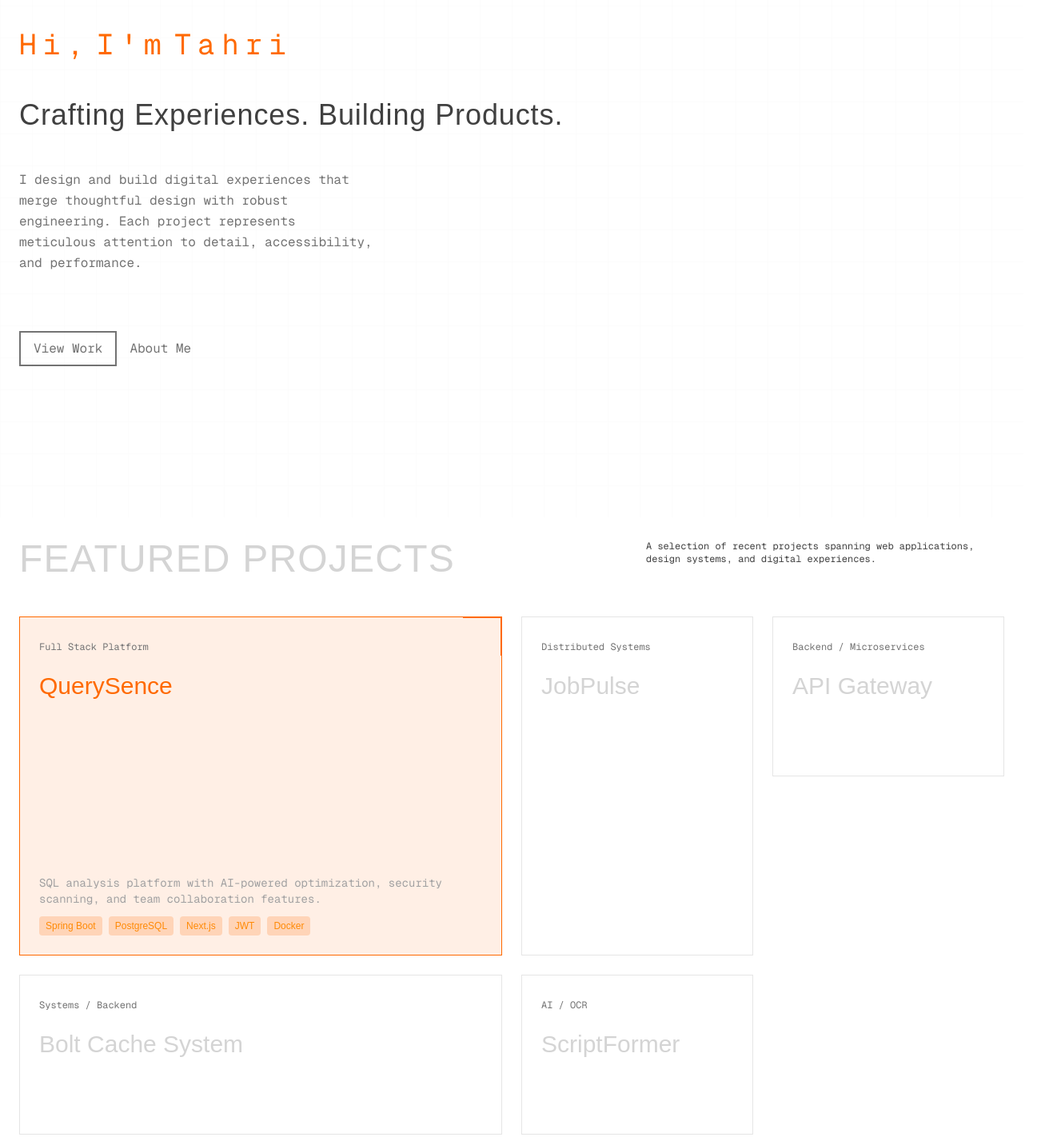
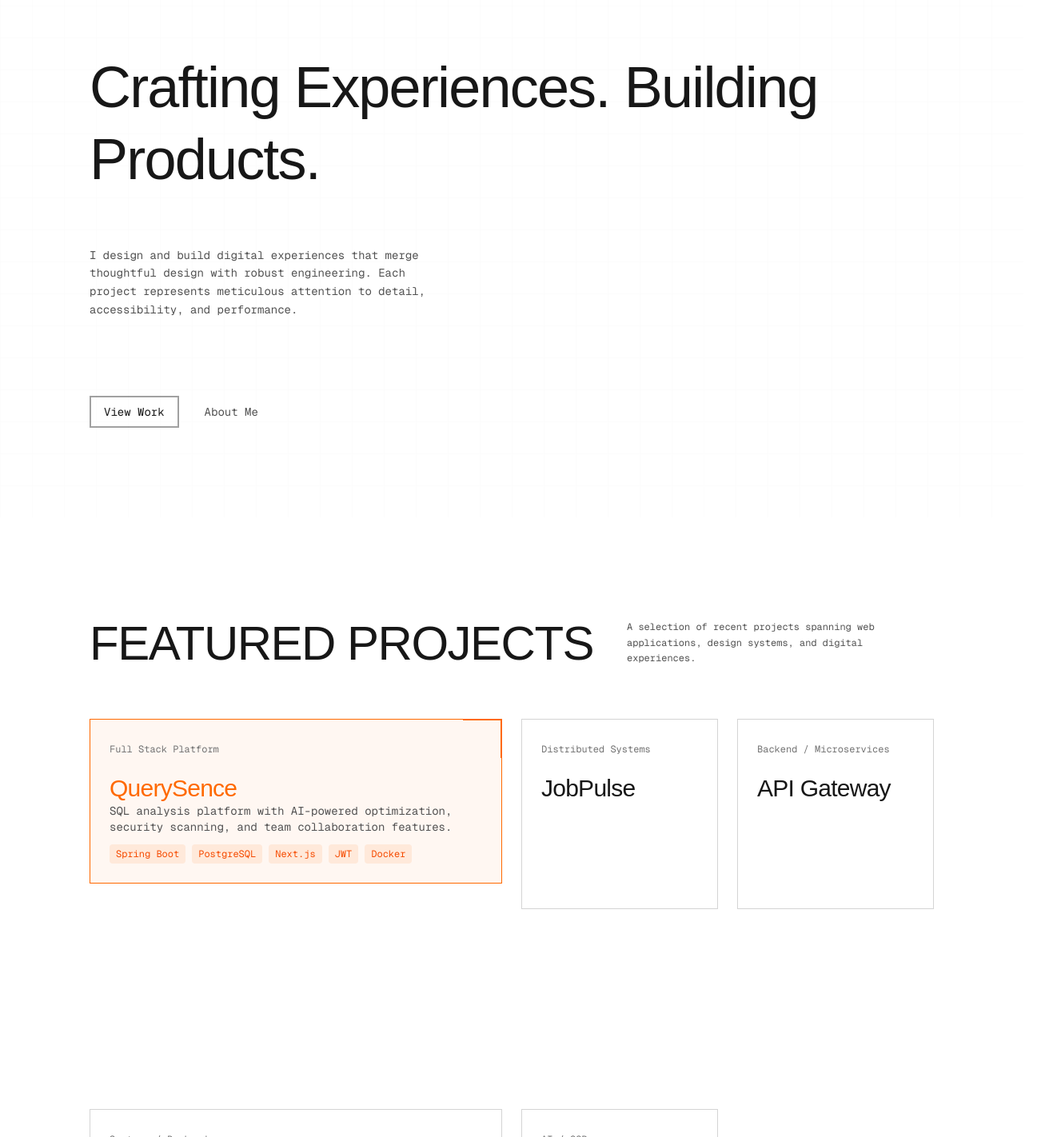
Before and after one commit to tahri-md/tahri-md.github.io, a Next.js app: page / in a window 1280 px wide. Shown: the part 153-1575 px from the top of the page at 80% size, 1312 px wide, since content can reach past the window. Built offline with nearby package versions, Linux system fonts and the light colour scheme.

Commit message:
refactor: clean up component structure and unify design system

```diff
--- a/app/globals.css
+++ b/app/globals.css
@@ -19,10 +19,15 @@
   }
 }
 
+html {
+  overflow-x: hidden;
+}
+
 body {
   background: var(--background);
   color: var(--foreground);
   font-family: Arial, Helvetica, sans-serif;
+  overflow-x: hidden;
 }
 
 .grid-bg {
--- a/app/page.tsx
+++ b/app/page.tsx
@@ -1,3 +1,4 @@
+import { ColophonSection } from "@/components/colophon-section";
 import HeroSection from "@/components/HeroSection";
 import { PrinciplesSection } from "@/components/principles-section";
 import SplitFlapText from "@/components/SplitFlapText";
@@ -9,6 +10,7 @@ export default function Home() {
       <HeroSection />
       <WorkSection />
       <PrinciplesSection />
+      <ColophonSection />
     </div>
   )
 }
--- a/components/HeroSection.tsx
+++ b/components/HeroSection.tsx
@@ -1,21 +1,44 @@
-import SplitFlapText from "./SplitFlapText";
+import SplitFlapText from "./SplitFlapText"
+
+const GREETING = "Hi, I'm Tahri"
+const HEADLINE = "Crafting Experiences. Building Products."
+const DESCRIPTION = "I design and build digital experiences that merge thoughtful design with robust engineering. Each project represents meticulous attention to detail, accessibility, and performance."
+
+const CTA_BUTTONS = [
+  { label: "View Work", href: "#projects", variant: "primary" },
+  { label: "About Me", href: "#approach", variant: "secondary" },
+]
 
 export default function HeroSection() {
   return (
-         <div className="flex flex-col justify-center w-full min-h-screen p-6 gap-12">
-                   <div className="grid-bg fixed inset-0" aria-hidden="true" />
-
+    <section id="hero" className="relative w-full min-h-screen flex flex-col justify-center px-6 md:px-12 lg:px-28 py-20">
+      <div className="grid-bg fixed inset-0 -z-10" aria-hidden="true" />
+      <div className="flex flex-col gap-16 max-w-5xl">
         <div className="text-orange-500">
-                 <SplitFlapText text="Hi, I'm Tahri" />
+          <SplitFlapText text={GREETING} />
         </div>
-               <h2 className="text-4xl text-neutral-700 text-muted-foreground/60 tracking-wide ">Crafting Experiences. Building Products.</h2>
-
-               <p className="font-mono text-neutral-500 max-w-md leading-relaxed text-muted-foreground">I design and build digital experiences that merge thoughtful design with robust engineering. Each project represents meticulous attention to detail, accessibility, and performance.</p>
-
-             <div className="flex flex-row items-center gap-4 mt-6 text-neutral-500">
-                 <a className="border border-2 px-4 py-2 font-mono hover:border-teal-500 hover:text-teal-500 transition-colors duration-300 ">View Work</a>
-                 <a className="font-mono  hover:text-white">About Me</a>
+        <h2 className="text-5xl md:text-7xl font-[var(--font-bebas)] text-neutral-900 dark:text-neutral-50 tracking-tight leading-tight">
+          {HEADLINE}
+        </h2>
+        <p className="font-mono text-sm text-neutral-600 dark:text-neutral-400 max-w-md leading-relaxed">
+          {DESCRIPTION}
+        </p>
+        <div className="flex flex-row items-center gap-4 mt-8">
+          {CTA_BUTTONS.map((button) => (
+            <a
+              key={button.label}
+              href={button.href}
+              className={`font-mono text-sm px-4 py-2 transition-all duration-300 ${
+                button.variant === "primary"
+                  ? "border-2 border-neutral-400 dark:border-neutral-600 text-neutral-900 dark:text-neutral-50 hover:border-teal-500 hover:text-teal-500"
+                  : "text-neutral-600 dark:text-neutral-400 hover:text-teal-500 dark:hover:text-teal-500"
+              }`}
+            >
+              {button.label}
+            </a>
+          ))}
         </div>
       </div>
+    </section>
   )
 }
--- a/components/WorkSection.tsx
+++ b/components/WorkSection.tsx
@@ -1,8 +1,22 @@
 "use client"
+
 import { cn } from "@/utils/utils"
 import { useState } from "react"
 
-const projects = [
+interface Project {
+  title: string
+  type: string
+  description: string
+  tech: string[]
+  link: string
+  span: string
+}
+
+const SECTION_ID = "projects"
+const SECTION_TITLE = "FEATURED PROJECTS"
+const SECTION_SUBTITLE = "A selection of recent projects spanning web applications, design systems, and digital experiences."
+
+const PROJECTS: Project[] = [
   {
     title: "QuerySence",
     type: "Full Stack Platform",
@@ -27,7 +41,7 @@ const projects = [
     description:
       "Centralized API gateway handling routing, authentication, and request filtering in a microservices architecture.",
     tech: ["Spring Cloud Gateway", "JWT", "Microservices"],
-    link: "#",
+    link: "https://github.com/tahri-md/apigateway",
     span: "col-span-1 row-span-1",
   },
   {
@@ -36,7 +50,7 @@ const projects = [
     description:
       "Distributed cache system with consistent hashing, replication, LRU/LFU eviction, and pub/sub messaging.",
     tech: ["Go", "Gin", "Distributed Systems"],
-    link: "#",
+    link: "https://github.com/tahri-md/bolt",
     span: "col-span-2 row-span-1",
   },
   {
@@ -45,40 +59,30 @@ const projects = [
     description:
       "Deep learning pipeline for Arabic manuscript OCR using Transformers and custom preprocessing.",
     tech: ["PyTorch", "Transformers", "OCR", "NLP"],
-    link: "#",
+    link: "https://github.com/tahri-md/ScriptFormer",
     span: "col-span-1 row-span-1",
   },
 ]
 
-export default function WorkSection() {
-    return (
-        <div className="flex flex-col justify-center w-full min-h-screen p-6 gap-12">
-            <div className="flex flex-row justify-between">
-                <h2 className="text-5xl text-neutral-300 text-muted-foreground/60 tracking-wide ">FEATURED PROJECTS</h2>
-                <p className="font-mono text-neutral-700 text-xs max-w-md">A selection of recent projects spanning web applications, design systems, and digital experiences.</p>
-            </div>
-            <div>
-                <div className="grid grid-cols-2 md:grid-cols-4 gap-4 md:gap-6 auto-rows-[180px] md:auto-rows-[200px]">
-                    {projects.map((p, i) => (
-                        <WorkCard key={i} project={p} alwaysActive={i === 0} />
-                    ))}
-                </div>
-
-            </div>
-        </div>
-    )
+function SectionHeader() {
+  return (
+    <div className="flex flex-col md:flex-row md:justify-between gap-6">
+      <h2 className="text-5xl md:text-6xl font-[var(--font-bebas)] text-neutral-900 dark:text-neutral-50 tracking-tight">
+        {SECTION_TITLE}
+      </h2>
+      <p className="font-mono text-xs text-neutral-600 dark:text-neutral-400 max-w-sm leading-relaxed">
+        {SECTION_SUBTITLE}
+      </p>
+    </div>
+  )
 }
 
-type Project = {
-  title: string
-  type: string
-  description: string
-  tech: string[]
-  link: string
-  span: string
+interface WorkCardProps {
+  project: Project
+  alwaysActive?: boolean
 }
 
-function WorkCard({ project, alwaysActive = false }: { project: Project; alwaysActive?: boolean }) {
+function WorkCard({ project, alwaysActive = false }: WorkCardProps) {
   const [isHovered, setIsHovered] = useState(false)
   const isActive = alwaysActive || isHovered
 
@@ -90,27 +94,30 @@ function WorkCard({ project, alwaysActive = false }: { project: Project; alwaysA
       className={cn(
         "group relative flex flex-col justify-between p-6 border transition-all duration-500 overflow-hidden cursor-pointer",
         project.span,
-        isActive ? "border-orange-500" : "border-neutral-300/60"
+        isActive
+          ? "border-orange-500 dark:border-orange-500"
+          : "border-neutral-300 dark:border-neutral-700"
       )}
       onMouseEnter={() => setIsHovered(true)}
       onMouseLeave={() => setIsHovered(false)}
     >
       <div
         className={cn(
-          "absolute inset-0 bg-orange-500/10 transition-opacity duration-500",
+          "absolute inset-0 transition-opacity duration-500",
+          "bg-orange-500/5 dark:bg-orange-500/10",
           isActive ? "opacity-100" : "opacity-0"
         )}
       />
 
       <div className="relative z-10">
-        <span className="font-mono text-xs text-neutral-500">
+        <span className="font-mono text-xs text-neutral-500 dark:text-neutral-500">
           {project.type}
         </span>
 
         <h3
           className={cn(
-            "text-2xl md:text-3xl transition-colors duration-300 mt-5",
-            isActive ? "text-orange-500" : "text-neutral-300"
+            "text-2xl md:text-3xl font-[var(--font-bebas)] transition-colors duration-300 mt-5 tracking-tight",
+            isActive ? "text-orange-500" : "text-neutral-900 dark:text-neutral-100"
           )}
         >
           {project.title}
@@ -120,7 +127,7 @@ function WorkCard({ project, alwaysActive = false }: { project: Project; alwaysA
       <div className="relative z-10 space-y-3">
         <p
           className={cn(
-            "text-sm font-mono text-neutral-400 transition-all duration-500 line-clamp-2",
+            "text-sm font-mono text-neutral-600 dark:text-neutral-400 transition-all duration-500 line-clamp-2",
             isActive ? "opacity-100 translate-y-0" : "opacity-0 translate-y-2"
           )}
         >
@@ -134,7 +141,10 @@ function WorkCard({ project, alwaysActive = false }: { project: Project; alwaysA
           )}
         >
           {project.tech.map((t) => (
-            <span key={t} className="text-xs px-2 py-1 bg-orange-500/20 text-orange-400 rounded">
+            <span
+              key={t}
+              className="text-xs px-2 py-1 bg-orange-500/10 dark:bg-orange-500/20 text-orange-600 dark:text-orange-400 rounded font-mono"
+            >
               {t}
             </span>
           ))}
@@ -143,7 +153,7 @@ function WorkCard({ project, alwaysActive = false }: { project: Project; alwaysA
 
       <div
         className={cn(
-          "absolute top-0 right-0 w-12 h-12 transition-all duration-500",
+          "absolute top-0 right-0 w-12 h-12 transition-all duration-500 pointer-events-none",
           isActive ? "opacity-100" : "opacity-0"
         )}
       >
@@ -153,3 +163,26 @@ function WorkCard({ project, alwaysActive = false }: { project: Project; alwaysA
     </a>
   )
 }
+
+function ProjectGrid() {
+  return (
+    <div className="grid grid-cols-1 md:grid-cols-2 lg:grid-cols-4 gap-4 md:gap-6 auto-rows-[200px] md:auto-rows-[220px]">
+      {PROJECTS.map((project, i) => (
+        <div key={project.title} className={`${project.span}`}>
+          <WorkCard project={project} alwaysActive={i === 0} />
+        </div>
+      ))}
+    </div>
+  )
+}
+
+export default function WorkSection() {
+  return (
+    <section id={SECTION_ID} className="relative w-full py-32 px-6 md:px-12 lg:px-28">
+      <div className="max-w-7xl mx-auto space-y-16">
+        <SectionHeader />
+        <ProjectGrid />
+      </div>
+    </section>
+  )
+}
--- a/components/principles-section.tsx
+++ b/components/principles-section.tsx
@@ -1,18 +1,26 @@
 "use client"
 
 import { useRef, useEffect } from "react"
-import { HighlightText } from "./highlight-text"
+import { HighlightText } from "@/components/highlight-text"
+import { animateInFromLeft } from "@/lib/animations"
 import gsap from "gsap"
-import { ScrollTrigger } from "gsap/ScrollTrigger"
 
-gsap.registerPlugin(ScrollTrigger)
+interface TitlePart {
+  text: string
+  highlight: boolean
+}
 
-export function PrinciplesSection() {
-  const sectionRef = useRef<HTMLElement>(null)
-  const headerRef = useRef<HTMLDivElement>(null)
-  const principlesRef = useRef<HTMLDivElement>(null)
+interface Principle {
+  number: string
+  titleParts: TitlePart[]
+  description: string
+  align: "left" | "right"
+}
 
-  const principles = [
+const SECTION_TITLE = "MY APPROACH"
+const SECTION_ID = "approach"
+
+const PRINCIPLES: Principle[] = [
   {
     number: "01",
     titleParts: [
@@ -51,25 +59,29 @@ export function PrinciplesSection() {
   },
 ]
 
+function useAnimatePrinciples(
+  sectionRef: React.RefObject<HTMLElement>,
+  headerRef: React.RefObject<HTMLDivElement>,
+  principlesRef: React.RefObject<HTMLDivElement>
+) {
   useEffect(() => {
     if (!sectionRef.current || !headerRef.current || !principlesRef.current) return
 
     const ctx = gsap.context(() => {
-      gsap.from(headerRef.current, {
-        x: -60,
-        opacity: 0,
-        duration: 1,
-        ease: "power3.out",
-        scrollTrigger: {
-          trigger: headerRef.current,
-          start: "top 85%",
-          toggleActions: "play none none reverse",
-        },
-      })
+      animateInFromLeft(headerRef.current)
+      animateArticles(principlesRef.current)
+    }, sectionRef)
 
-      const articles = principlesRef.current?.querySelectorAll("article")
-      articles?.forEach((article, index) => {
-        const isRight = principles[index].align === "right"
+    return () => ctx.revert()
+  }, [sectionRef, headerRef, principlesRef])
+}
+
+function animateArticles(container: HTMLElement | null) {
+  if (!container) return
+
+  const articles = container.querySelectorAll("article")
+  articles.forEach((article, index) => {
+    const isRight = PRINCIPLES[index].align === "right"
     gsap.from(article, {
       x: isRight ? 80 : -80,
       opacity: 0,
@@ -82,28 +94,36 @@ export function PrinciplesSection() {
       },
     })
   })
-    }, sectionRef)
+}
 
-    return () => ctx.revert()
-  }, [])
+interface SectionHeaderProps {
+  ref: React.RefObject<HTMLDivElement>
+  label: string
+  title: string
+}
+
+function SectionHeader({ ref, title }: SectionHeaderProps) {
+  return (
+    <div ref={ref} className="mb-24">
+      <h2 className="mt-4 font-[var(--font-bebas)] text-5xl md:text-7xl tracking-tight">
+        {title}
+      </h2>
+    </div>
+  )
+}
+
+interface PrincipleCardProps {
+  principle: Principle
+}
+
+function PrincipleCard({ principle }: PrincipleCardProps) {
+  const isRight = principle.align === "right"
+  const firstWord = principle.titleParts[0].text.split(" ")[0]
 
   return (
-    <section ref={sectionRef} id="approach" className="relative py-32 pl-6 md:pl-28 pr-6 md:pr-12">
-      <div ref={headerRef} className="mb-24">
-        <span className="font-mono text-[10px] uppercase tracking-[0.3em] text-accent">03 / Approach</span>
-        <h2 className="mt-4 font-[var(--font-bebas)] text-5xl md:text-7xl tracking-tight">MY APPROACH</h2>
-      </div>
-
-      <div ref={principlesRef} className="space-y-24 md:space-y-32">
-        {principles.map((principle, index) => (
-          <article
-            key={index}
-            className={`flex flex-col ${
-              principle.align === "right" ? "items-end text-right" : "items-start text-left"
-            }`}
-          >
+    <article className={`flex flex-col ${isRight ? "items-end text-right" : "items-start text-left"}`}>
       <span className="font-mono text-[10px] uppercase tracking-[0.3em] text-muted-foreground mb-4">
-              {principle.number} / {principle.titleParts[0].text.split(" ")[0]}
+        {principle.number} / {firstWord}
       </span>
 
       <h3 className="font-[var(--font-bebas)] text-4xl md:text-6xl lg:text-8xl tracking-tight leading-none">
@@ -114,7 +134,7 @@ export function PrinciplesSection() {
             </HighlightText>
           ) : (
             <span key={i}>{part.text}</span>
-                ),
+          )
         )}
       </h3>
 
@@ -122,8 +142,29 @@ export function PrinciplesSection() {
         {principle.description}
       </p>
 
-            <div className={`mt-8 h-[1px] bg-border w-24 md:w-48 ${principle.align === "right" ? "mr-0" : "ml-0"}`} />
+      <div className="mt-8 h-[1px] bg-border w-24 md:w-48" style={{ [isRight ? "marginRight" : "marginLeft"]: 0 }} />
     </article>
+  )
+}
+
+export function PrinciplesSection() {
+  const sectionRef = useRef<HTMLElement>(null)
+  const headerRef = useRef<HTMLDivElement>(null)
+  const principlesRef = useRef<HTMLDivElement>(null)
+
+  useAnimatePrinciples(sectionRef, headerRef, principlesRef)
+
+  return (
+    <section
+      ref={sectionRef}
+      id={SECTION_ID}
+      className="relative py-32 pl-6 md:pl-28 pr-6 md:pr-12"
+    >
+      <SectionHeader ref={headerRef} title={SECTION_TITLE} />
+
+      <div ref={principlesRef} className="space-y-24 md:space-y-32">
+        {PRINCIPLES.map((principle, index) => (
+          <PrincipleCard key={principle.number} principle={principle} />
         ))}
       </div>
     </section>
--- /dev/null
+++ b/lib/animations.tsx
@@ -0,0 +1,67 @@
+import gsap from "gsap"
+import { ScrollTrigger } from "gsap/ScrollTrigger"
+
+gsap.registerPlugin(ScrollTrigger)
+
+export const animateInFromLeft = (element: HTMLElement | null) => {
+  if (!element) return
+
+  gsap.from(element, {
+    x: -60,
+    opacity: 0,
+    duration: 1,
+    ease: "power3.out",
+    scrollTrigger: {
+      trigger: element,
+      start: "top 85%",
+      toggleActions: "play none none reverse",
+    },
+  })
+}
+
+export const animateInFromBottom = (elements: NodeListOf<Element> | null, stagger = 0.1) => {
+  if (!elements) return
+
+  gsap.from(elements, {
+    y: 40,
+    opacity: 0,
+    duration: 0.8,
+    stagger,
+    ease: "power3.out",
+    scrollTrigger: {
+      trigger: elements[0],
+      start: "top 85%",
+      toggleActions: "play none none reverse",
+    },
+  })
+}
+
+export const animateInSlight = (element: HTMLElement | null) => {
+  if (!element) return
+
+  gsap.from(element, {
+    y: 20,
+    opacity: 0,
+    duration: 0.8,
+    ease: "power3.out",
+    scrollTrigger: {
+      trigger: element,
+      start: "top 95%",
+      toggleActions: "play none none reverse",
+    },
+  })
+}
+
+export const parallaxY = (element: HTMLElement | null, speed = 0.3) => {
+  if (!element) return
+
+  gsap.to(element, {
+    yPercent: -20 * speed,
+    scrollTrigger: {
+      trigger: element,
+      start: "top bottom",
+      end: "bottom top",
+      scrub: 1,
+    },
+  })
+}
```
Also changed, not shown: components/colophon-section.tsx (added, +90 -0 lines). Lines whose indentation alone changed are shown as unchanged.
